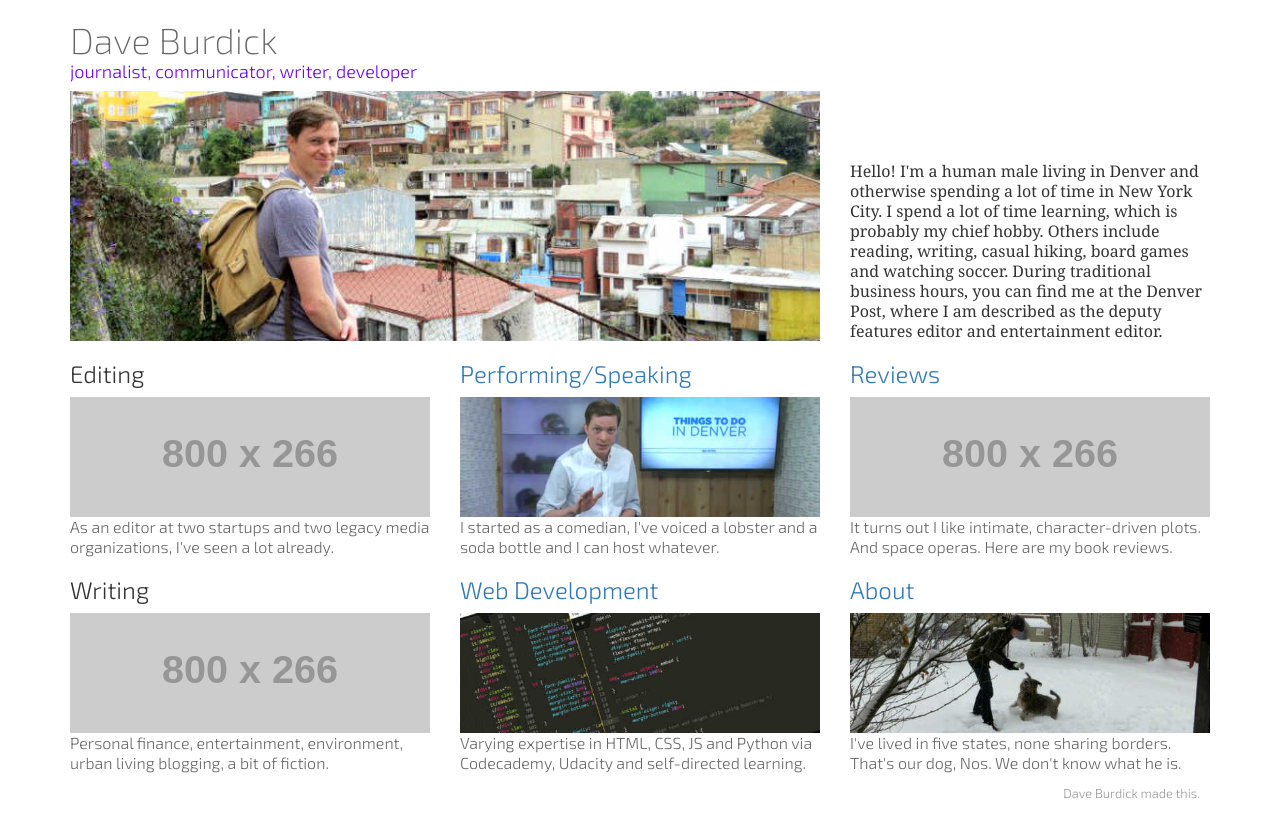
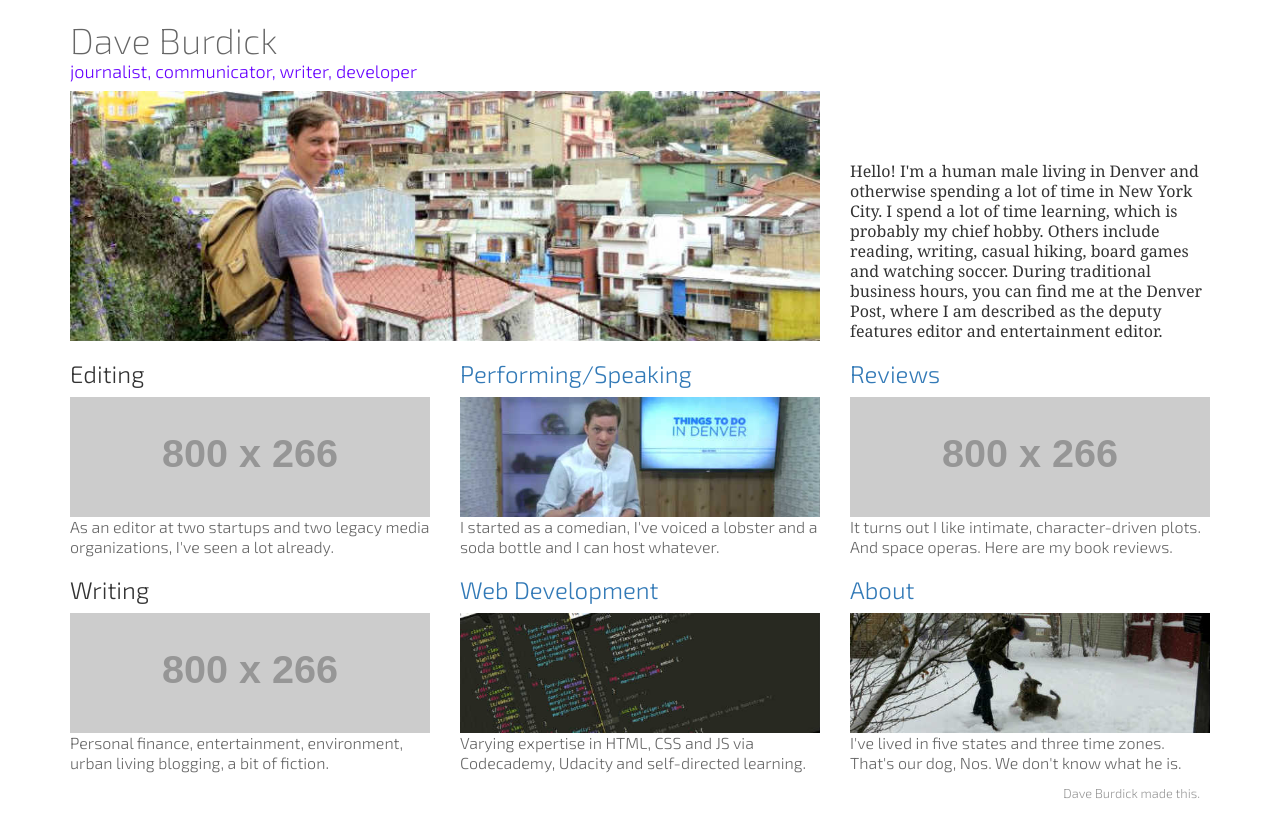
Before and after one commit to dwburdick/dotcom, a website: page index.htm in a window 1280 px wide. Drawn offline with Linux system fonts and the light colour scheme; placeholder pictures from the web are drawn by us; a web font is replaced by a local one.

Commit message:
Text tweak

```diff
--- a/index.htm
+++ b/index.htm
@@ -86,7 +86,7 @@
 						<img alt="A screengrab of some code in a text editor." src="images/dev-highlight_530w.jpg">
 					</picture></a>
 					<div class="teaser-text">
-						Varying expertise in HTML, CSS, JS and Python via Codecademy, Udacity and self-directed learning.
+						Varying expertise in HTML, CSS and JS via Codecademy, Udacity and self-directed learning.
 					</div>
 				</div>
 				<div class="col-md-4"><a href="about.htm">
@@ -97,7 +97,7 @@
 						<img alt="Dave Burdick plays with a brown dog in the snow." src="images/about-highlight_530w.jpg">
 					</picture></a>
 					<div class="teaser-text">
-						I've lived in five states, none sharing borders. That's our dog, Nos. We don't know what he is.
+						I've lived in five states and three time zones. That's our dog, Nos. We don't know what he is.
 					</div>
 				</div>
 			</div>
```
